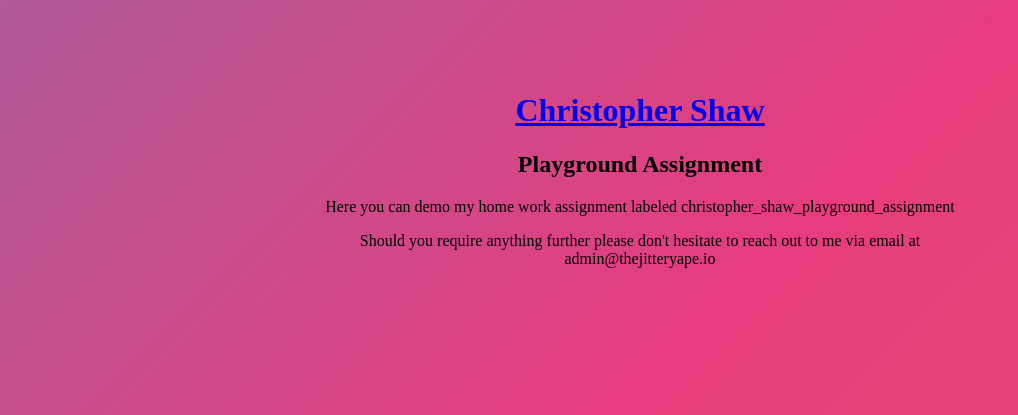
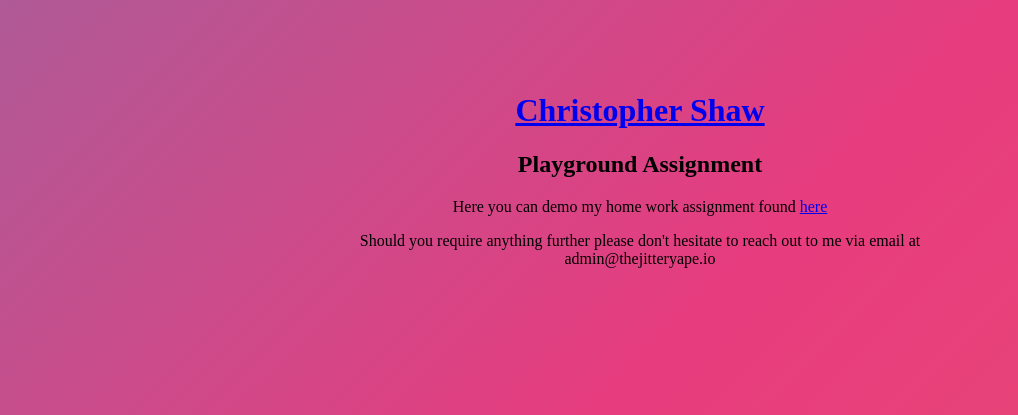
Before and after one commit to ChristopherShawCodes/playground, a Flask app: page / in a window 1280 px wide. Shown: the part 237-652 px from the top of the page, without its empty margins (0-1018 px from the left). Run offline with Flask 2, Linux system fonts and the light colour scheme.

Commit message:
Updated routes and styling

```diff
--- a/templates/hello.html
+++ b/templates/hello.html
@@ -39,7 +39,7 @@
         <div class="d-flex flex-column justify-content-center align-items-center">
             <a href="/play" id="tracker" class="btn btn-warning"><h1>Christopher Shaw</h1></a>
             <h2>Playground Assignment</h2>
-            <p>Here you can demo my home work assignment labeled christopher_shaw_playground_assignment</p>
+            <p>Here you can demo my home work assignment found <a href="https://github.com/FramedGames1/playground" target="_blank">here</a></p>
             <p>Should you require anything further please don't hesitate to reach out to me via email at admin@thejitteryape.io</p>
         </div>
     </div>
```
